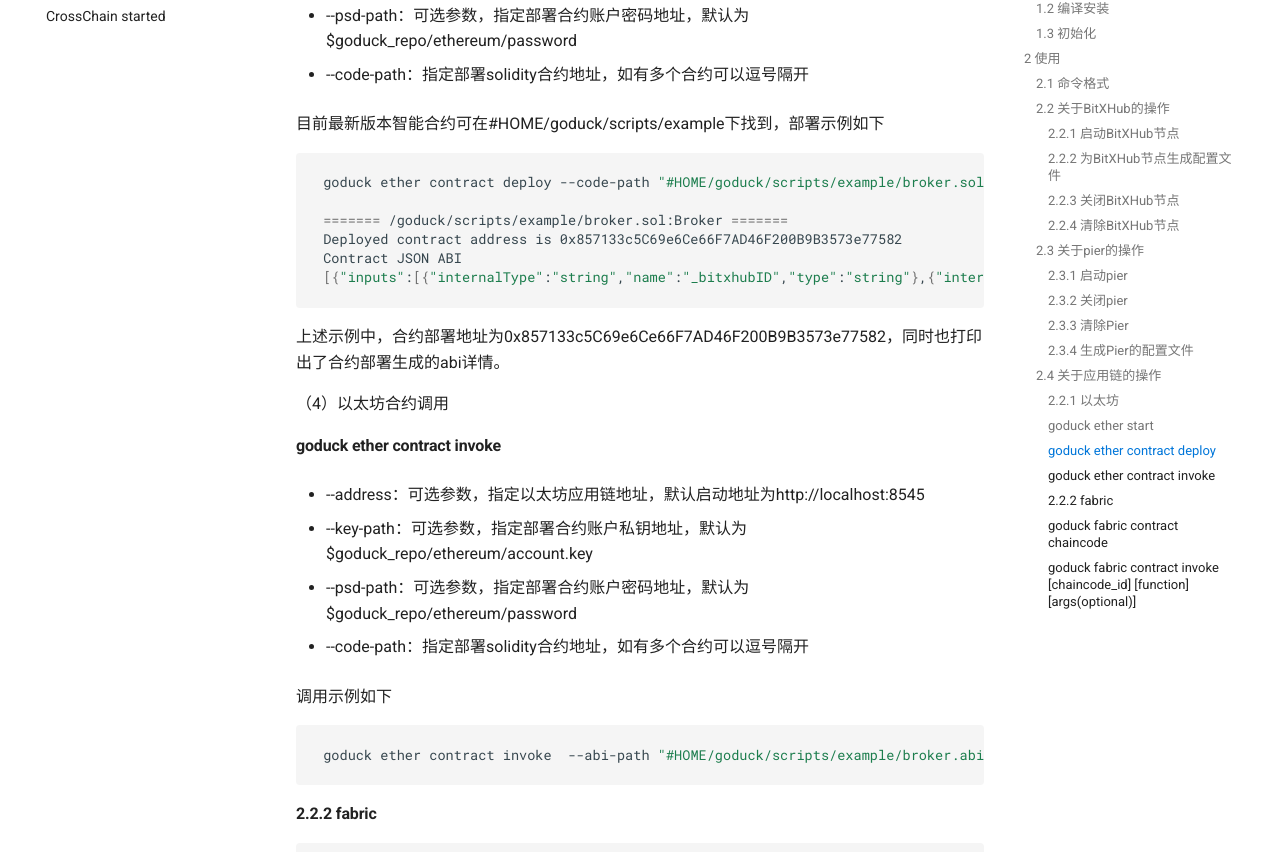
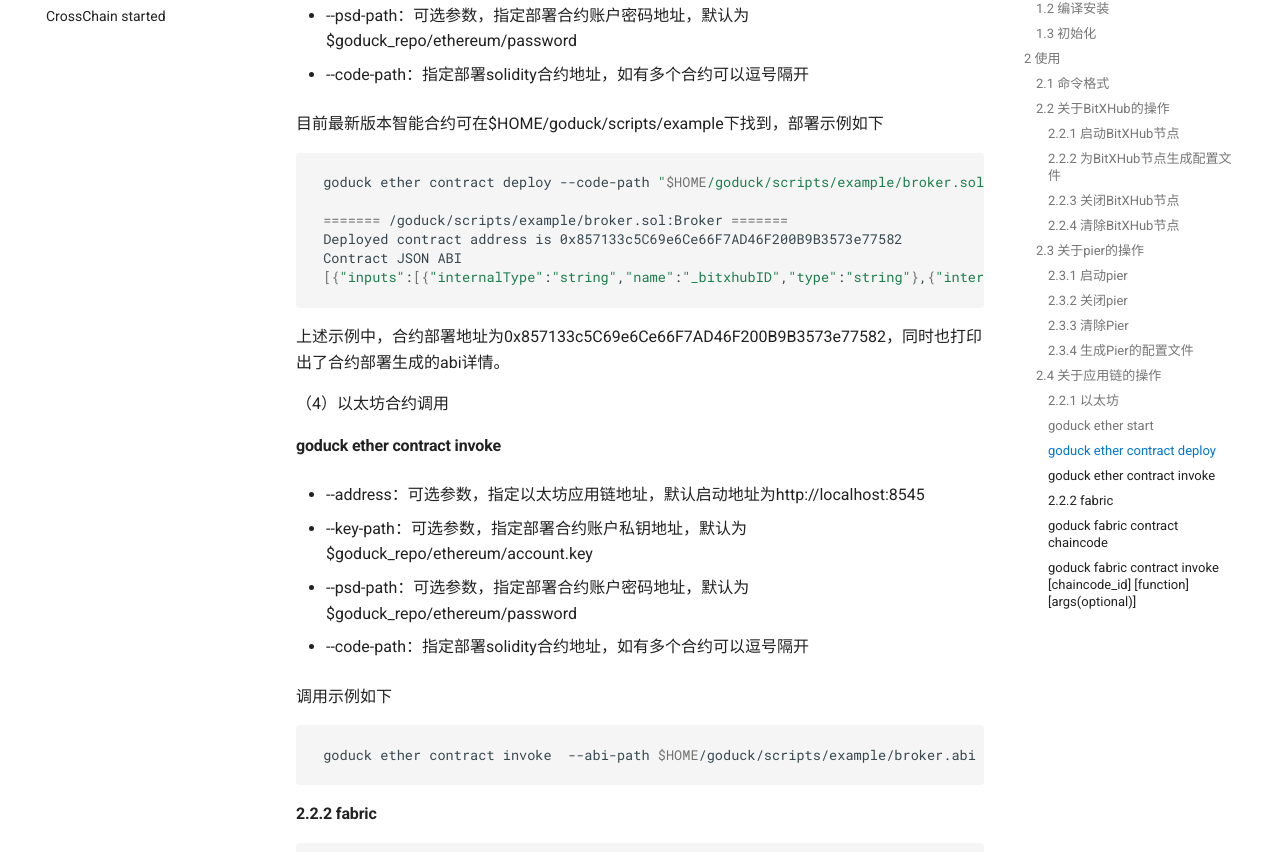
Before and after one commit to meshplus/bitxhub-docs, an MkDocs documentation site: the page built from docs/goduck/index.md, in a window 1280 px wide and 1400 px high, scrolled down 9184 px. Shown: the part 146-998 px from the top of the window. Built offline with MkDocs 1.6.1 and Material for MkDocs 9.7.7, drawn with Linux system fonts in a browser that asks for light colours; comment, search, counter and statistics services are not loaded; the version menu is left out.

Commit message:
feat:goduck1.23版本修改部分内容

````diff
--- a/docs/goduck/index.md
+++ b/docs/goduck/index.md
@@ -413,10 +413,10 @@ ethereum docker container cleaned
 
 - --code-path：指定部署solidity合约地址，如有多个合约可以逗号隔开
 
-目前最新版本智能合约可在#HOME/goduck/scripts/example下找到，部署示例如下
+目前最新版本智能合约可在$HOME/goduck/scripts/example下找到，部署示例如下
 
 ```shell
-goduck ether contract deploy --code-path "#HOME/goduck/scripts/example/broker.sol" "1356^ethappchain1^["0xc7F999b83Af6DF9e67d0a37Ee7e900bF38b3D013","0x79a1215469FaB6f9c63c1816b45183AD3624bE34","0x97c8B516D19edBf575D72a172Af7F418BE498C37","0xc0Ff2e0b3189132D815b8eb325bE17285AC898f8"]^1^["0x20F7Fac801C5Fc3f7E20cFbADaA1CDb33d818Fa3"]^1"
+goduck ether contract deploy --code-path "$HOME/goduck/scripts/example/broker.sol" "1356^ethappchain1^["0xc7F999b83Af6DF9e67d0a37Ee7e900bF38b3D013","0x79a1215469FaB6f9c63c1816b45183AD3624bE34","0x97c8B516D19edBf575D72a172Af7F418BE498C37","0xc0Ff2e0b3189132D815b8eb325bE17285AC898f8"]^1^["0x20F7Fac801C5Fc3f7E20cFbADaA1CDb33d818Fa3"]^1"
 
 ======= /goduck/scripts/example/broker.sol:Broker =======
 Deployed contract address is 0x857133c5C69e6Ce66F7AD46F200B9B3573e77582
@@ -439,7 +439,7 @@ Contract JSON ABI
 
 调用示例如下
 ```shell
-goduck ether contract invoke  --abi-path "#HOME/goduck/scripts/example/broker.abi  0x857133c5C69e6Ce66F7AD46F200B9B3573e77582 audit "0x30c5D3aeb4681af4D13384DBc2a717C51cb1cc11^1"
+goduck ether contract invoke  --abi-path $HOME/goduck/scripts/example/broker.abi  0x857133c5C69e6Ce66F7AD46F200B9B3573e77582 audit "0x30c5D3aeb4681af4D13384DBc2a717C51cb1cc11^1"
 ```
 
 
````
